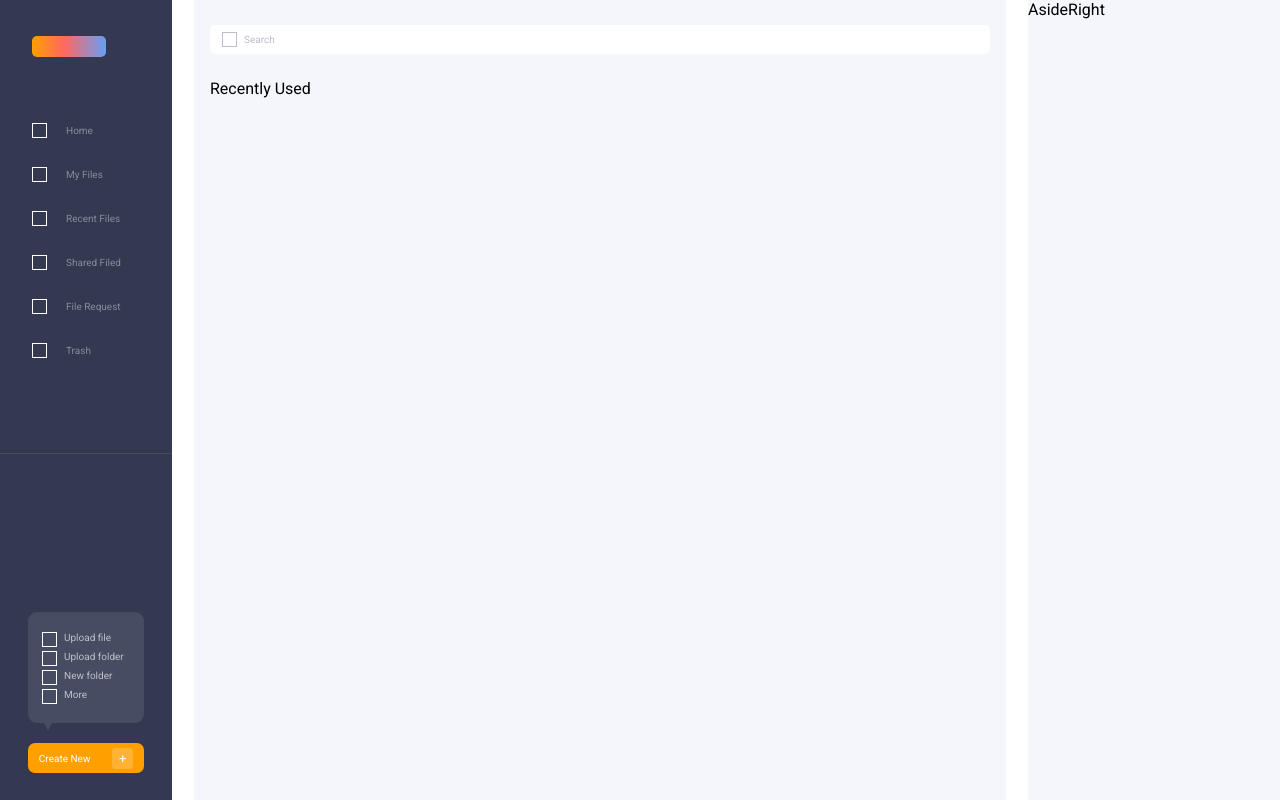
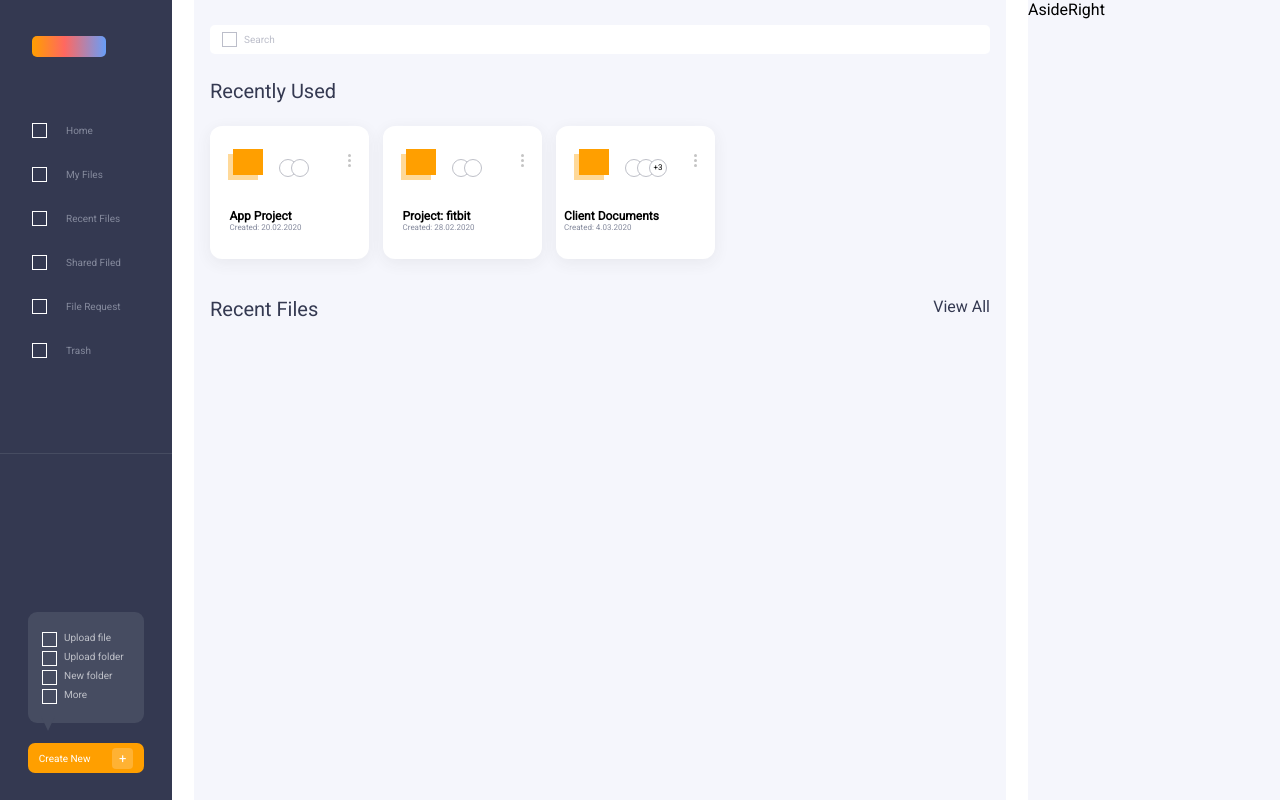
Before and after one commit to aaron-0406/css-layout-challenge, a React (Create React App) app: page / in a window 1280 px wide. Built offline with nearby package versions, Linux system fonts and the light colour scheme.

Commit message:
feat: second breakthrough

```diff
--- a/src/components/layouts/Main.jsx
+++ b/src/components/layouts/Main.jsx
@@ -1,5 +1,6 @@
 import Square from "../Square";
 import SectionTitle from "../main/SectionTitle";
+import FirstSquare from "../main/FirstSquare";
 
 const Main = () => {
   return (
@@ -25,6 +26,21 @@ const Main = () => {
 
       <section className="main-container__second">
         <SectionTitle title="Recently Used" text="" />
+        <div className="main-container__circles">
+          <FirstSquare project="App Project" date="20.02.2020" circles={2} />
+          <FirstSquare
+            project="Project: fitbit"
+            date="28.02.2020"
+            circles={2}
+          />
+          <FirstSquare
+            project="Client Documents"
+            date="4.03.2020"
+            circles={3}
+          />
+        </div>
+
+        <SectionTitle title="Recent Files" text="View All" />
       </section>
     </div>
   );
--- /dev/null
+++ b/src/components/main/FirstSquare.jsx
@@ -0,0 +1,91 @@
+import Square from "../Square";
+
+const FirstSquare = ({ project, date, circles }) => {
+  return (
+    <div className="main-first-square">
+      <div className="main-first-square__figures">
+        <div className="main-first-square__figures-squares">
+          <Square
+            width="30px"
+            height="26px"
+            borderRadius=""
+            background="#FFD999"
+            border=""
+          />
+          <div>
+            <Square
+              width="30px"
+              height="26px"
+              borderRadius=""
+              background="#FF9F00"
+              border=""
+            />
+          </div>
+        </div>
+
+        <div className="main-first-square__figures-circles">
+          <Square
+            width="18px"
+            height="18px"
+            borderRadius="50px"
+            background="#fff"
+            border="1px solid #BEC0C8"
+          />
+          <div className="first">
+            <Square
+              width="18px"
+              height="18px"
+              borderRadius="50px"
+              background="#fff"
+              border="1px solid #BEC0C8"
+            />
+          </div>
+          {circles > 2 ? (
+            <div className="second">
+              <Square
+                width="18px"
+                height="18px"
+                borderRadius="50px"
+                background="#fff"
+                border="1px solid #BEC0C8"
+              >{`+${circles}`}</Square>
+            </div>
+          ) : (
+            ""
+          )}
+        </div>
+
+        <div className="main-first-square__figures-points">
+          <Square
+            width="3px"
+            height="3px"
+            borderRadius="50px"
+            background="#C4C4C4"
+            border=""
+          />
+          <Square
+            width="3px"
+            height="3px"
+            borderRadius="50px"
+            background="#C4C4C4"
+            border=""
+          />
+          <Square
+            width="3px"
+            height="3px"
+            borderRadius="50px"
+            background="#C4C4C4"
+            border=""
+          />
+        </div>
+      </div>
+
+      <div className="main-first-square__data">
+        <p className="main-first-square__title">{project}</p>
+        <p className="main-first-square__date">Created: {date}</p>
+      </div>
+    </div>
+  );
+};
+
+export default FirstSquare;
--- a/src/components/main/SectionTitle.jsx
+++ b/src/components/main/SectionTitle.jsx
@@ -1,8 +1,8 @@
 const SectionTitle = ({ title, text }) => {
   return (
-    <div>
-      <p>{title}</p>
-      <p>{text}</p>
+    <div className="section-title">
+      <p className="section-title__first">{title}</p>
+      <p className="section-title__second">{text}</p>
     </div>
   );
 };
--- a/src/styles/index.css
+++ b/src/styles/index.css
@@ -175,4 +175,97 @@ body {
   margin-right: 7px;
 }
 
-/* SQUARE */
+.main-container__circles {
+  display: flex;
+  flex-wrap: wrap;
+  column-gap: 14px;
+  padding-top: 23px;
+  padding-bottom: 38px;
+}
+
+.main-container__circles > div {
+  box-shadow: 0px 4px 16px rgba(58, 58, 58, 0.07);
+}
+
+.main-first-square {
+  width: 159px;
+  height: 133px;
+  border-radius: 12px;
+  background-color: #fff;
+  display: flex;
+  flex-direction: column;
+  justify-content: center;
+  align-items: center;
+}
+
+.main-first-square__figures {
+  width: 100%;
+  display: flex;
+  justify-content: space-around;
+  padding-bottom: 29px;
+}
+
+.main-first-square__figures-squares {
+  position: relative;
+}
+
+.main-first-square__figures-squares div div {
+  position: absolute;
+  top: -5px;
+  left: 5px;
+}
+
+.main-first-square__figures-circles {
+  position: relative;
+  left: -15px;
+  top: 5px;
+}
+
+.main-first-square__figures-circles .first div {
+  position: absolute;
+  top: 0;
+  right: -12px;
+}
+
+.main-first-square__figures-circles .second div {
+  position: absolute;
+  top: 0;
+  right: -24px;
+  font-size: 8px;
+  display: flex;
+  align-items: center;
+  justify-content: center;
+}
+
+.main-first-square__figures-points div {
+  margin-bottom: 2px;
+}
+
+.main-first-square__data {
+  position: relative;
+  left: -24px;
+}
+
+.main-first-square__title {
+  font-size: 12px;
+  font-weight: 600;
+}
+
+.main-first-square__date {
+  font-size: 8px;
+  color: #858a9d;
+}
+
+/* COMPONENTS */
+
+/* SECTION TITLE */
+
+.section-title {
+  color: #343951;
+  display: flex;
+  justify-content: space-between;
+}
+
+.section-title__first {
+  font-size: 20px;
+}
```
Also changed, not shown: src/components/Circle.jsx (added, +9 -0 lines).
